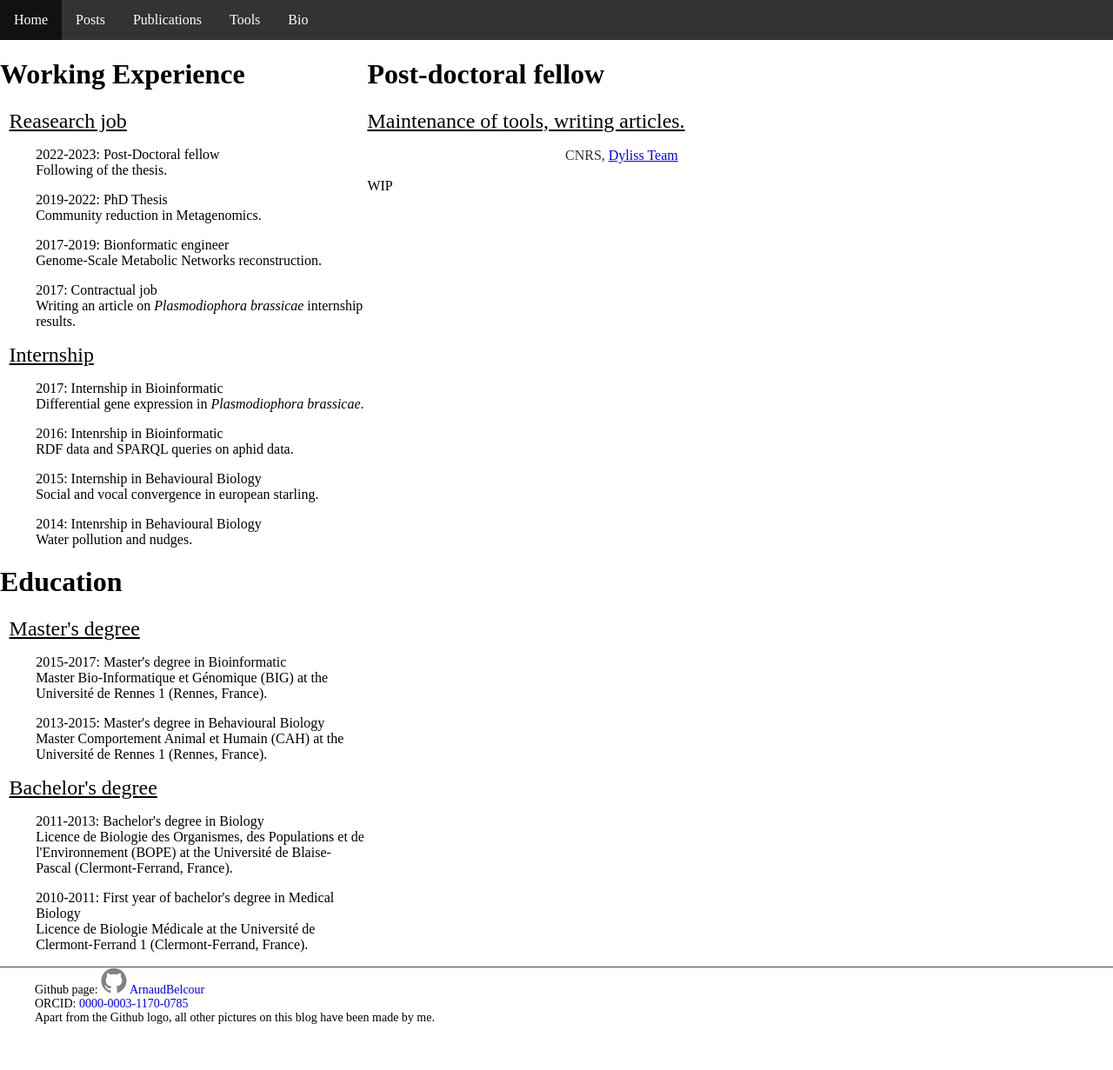
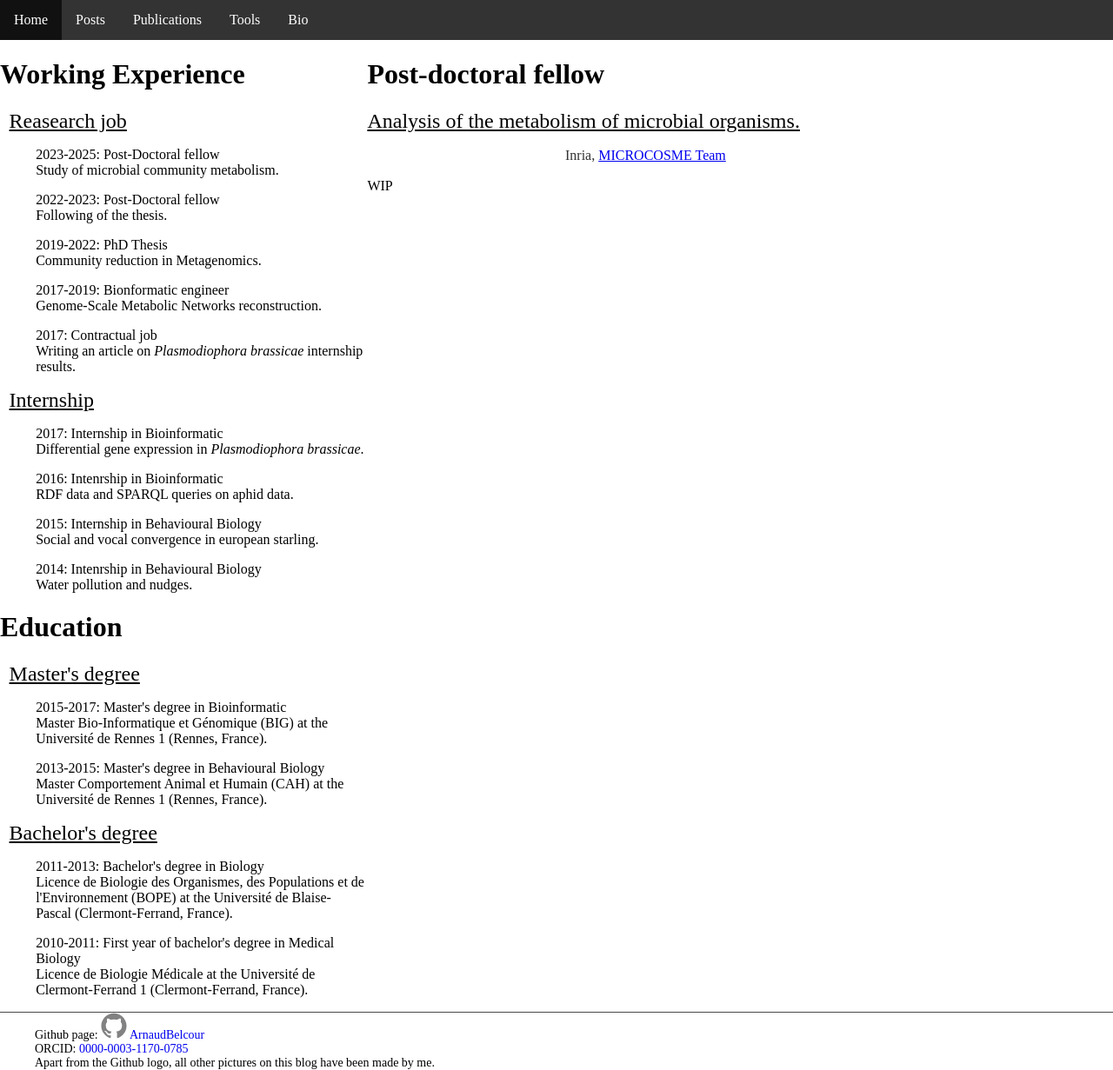
Before and after one commit to ArnaudBelcour/blog, a Jekyll site: the page built from pages/cv/2023_postdoc.html, in a window 1280 px wide. Shown: the whole page at 87% size. Built offline with Jekyll 4.4.1, drawn with Linux system fonts in a browser that asks for light colours; before the commit the page ends 1179 px from its top, so only the background shows below that.

Commit message:
Update blog with new article and new job.

```diff
--- a/_includes/bio_nav_bar.html
+++ b/_includes/bio_nav_bar.html
@@ -1,6 +1,13 @@
 <h1 class="page-heading">Working Experience</h1>
 <h2>Reasearch job</h2>
 <ul class='leftnav'>
+	<li>
+		<a href="{{site.baseurl}}/pages/cv/2023_postdoc.html">
+			<p>2023-2025: Post-Doctoral fellow<br>
+			Study of microbial community metabolism.<br>
+			</p>
+		</a>
+	</li>
 	<li>
 		<a href="{{site.baseurl}}/pages/cv/2022_postdoc.html">
 			<p>2022-2023: Post-Doctoral fellow<br>
--- a/index.html
+++ b/index.html
@@ -6,6 +6,6 @@ layout: default
 <img width="60%" class="homefront_pic" alt="homefront_pic" src="{{ site.url | append: site.baseurl }}/images/profile.png"  style="border-width:1px;border-color:#888;border-style:solid;vertical-align:top">
 
 <p >Hello,</p>
-<p> I am a PhD student working on methods to infer model metabolism for community reduction in the <a href="https://team.inria.fr/dyliss/">DYLISS team</a>.</p>
+<p> I am a Post-doctoral fellow working on methods to study the metabolism of micobrial community in the <a href="https://team.inria.fr/microcosme/">MICROCOSME Team</a>.</p>
 
 </div>
--- /dev/null
+++ b/pages/cv/2023_postdoc.html
@@ -0,0 +1,10 @@
+---
+layout: cvpages
+title: Post-doctoral fellow
+permalink: pages/cv/2022_postdoc
+---
+<div class="cv_content">
+	<h2>Analysis of the metabolism of microbial organisms.</h2>
+	<p>Inria, <a href="https://team.inria.fr/microcosme/">MICROCOSME Team</a></p>
+	WIP
+</div>
```
Also changed, not shown: pages/publications.html (+6 -6 lines).
